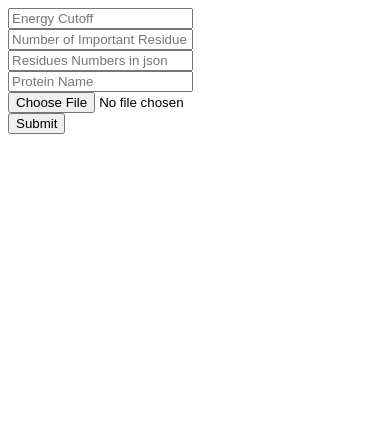
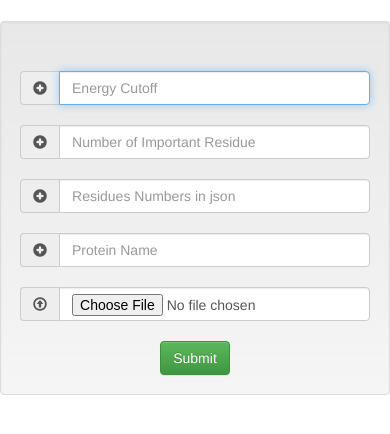
Before and after one commit to nikhilmuz/Bioinfo_molecule_sorting, a Django app: page /main/upload/ in a window 390 px wide. Shown: the top 434 px of the page. Run offline with Django 3.2, Linux system fonts and the light colour scheme; some libraries are stand-ins or nearby versions.

Commit message:
Updated UI

```diff
--- a/main/templates/ui.html
+++ b/main/templates/ui.html
@@ -1,18 +1,55 @@
 <!DOCTYPE html>
 <html lang="en">
   <head>
-    <meta charset="UTF-8">
+    <meta charset="utf-8">
+    <meta name="viewport" content="width=device-width">
+<script src="https://ajax.googleapis.com/ajax/libs/jquery/3.2.1/jquery.min.js"></script>
+
+<link rel="stylesheet" href="https://maxcdn.bootstrapcdn.com/bootstrap/3.3.7/css/bootstrap.min.css" integrity="sha384-BVYiiSIFeK1dGmJRAkycuHAHRg32OmUcww7on3RYdg4Va+PmSTsz/K68vbdEjh4u" crossorigin="anonymous">
+
+<link rel="stylesheet" href="https://maxcdn.bootstrapcdn.com/bootstrap/3.3.7/css/bootstrap-theme.min.css" integrity="sha384-rHyoN1iRsVXV4nD0JutlnGaslCJuC7uwjduW9SVrLvRYooPp2bWYgmgJQIXwl/Sp" crossorigin="anonymous">
+
+<script src="https://maxcdn.bootstrapcdn.com/bootstrap/3.3.7/js/bootstrap.min.js" integrity="sha384-Tc5IQib027qvyjSMfHjOMaLkfuWVxZxUPnCJA7l2mCWNIpG9mGCD8wGNIcPD7Txa" crossorigin="anonymous"></script>
 <title>VS Tool</title>
 </head>
 	<body>
+        <div class="row" style="padding-top:5%;">
+            <div class="col-sm-4"></div>
+            <div class="col-sm-4">
+                <div class="login well" align="center">
+                    <p align=center id=message></p><br/>
                      <form method="post" action="/main/run/" enctype="multipart/form-data" >
                         {% csrf_token %}
-    <input type="text" name="cutoff" placeholder="Energy Cutoff"><br/>
-    <input type="text" name="rn" placeholder="Number of Important Residue"><br/>
-    <input type="text" name="resd" placeholder="Residues Numbers in json"><br/>
-    <input type="text" name="pn" placeholder="Protein Name"><br/>
-    <input type="file" name="file" placeholder="Upload *.zip Containing Molecules and protein"><br/>
-    <input type="submit" />
+                        <div class="input-group">
+                            <span class="input-group-addon"><i class="glyphicon glyphicon-plus-sign"></i></span>
+						  <input class="form-control" name="cutoff" type="text" placeholder="Energy Cutoff" autofocus>
+                        </div>
+                        <br/>
+                        <div class="input-group">
+                            <span class="input-group-addon"><i class="glyphicon glyphicon-plus-sign"></i></span>
+                            <input class="form-control" name="rn" type="text" placeholder="Number of Important Residue">
+                        </div>
+                        <br>
+                        <div class="input-group">
+                            <span class="input-group-addon"><i class="glyphicon glyphicon-plus-sign"></i></span>
+                            <input class="form-control" name="resd" type="text" placeholder="Residues Numbers in json">
+                        </div>
+                        <br>
+                        <div class="input-group">
+                            <span class="input-group-addon"><i class="glyphicon glyphicon-plus-sign"></i></span>
+                            <input class="form-control" name="pn" type="text" placeholder="Protein Name">
+                        </div>
+                        <br>
+                        <div class="input-group">
+                            <span class="input-group-addon"><i class="glyphicon glyphicon-upload"></i></span>
+                            <input class="form-control" name="file" type="file" placeholder="Upload *.zip Containing Molecules and protein">
+                        </div>
+                        <br>
+                        <input class="btn btn-success" id="submit" type="submit" value="Submit">
                      </form>
+				</div>
+            </div>
+            <div class="col-sm-4"></div>
+        </div>
 </body>
 </html>
```
Lines whose indentation alone changed are shown as unchanged.
